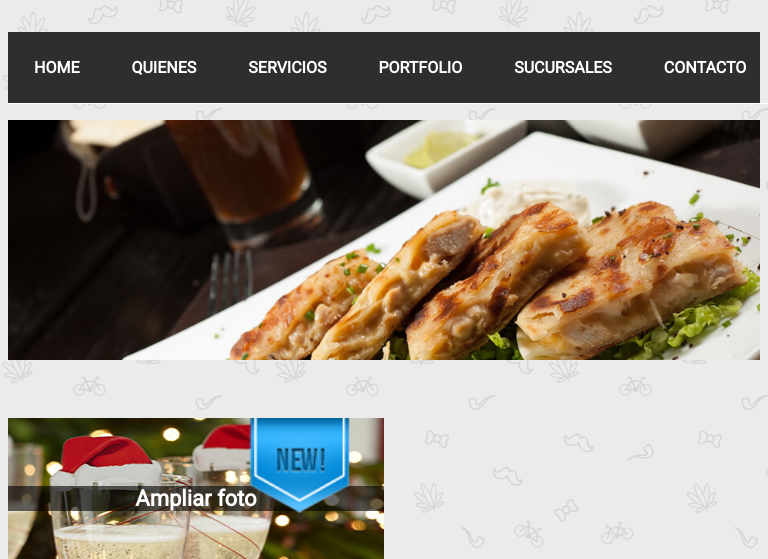
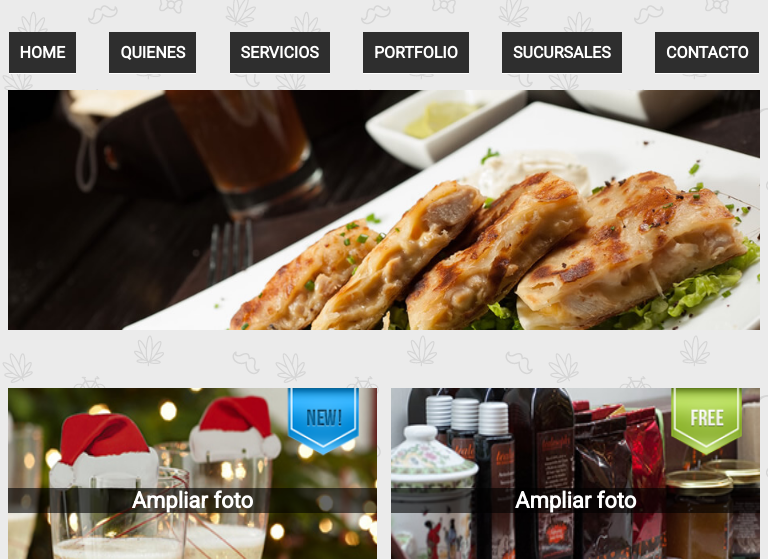
Before and after one commit to Fariiidd/restaurante, a plain HTML site: page index.html in a window 768 px wide. Shown: the part 241-800 px from the top of the page. Drawn offline with Linux system fonts and the light colour scheme.

Commit message:
Termine version tablet

```diff
--- a/css/style.css
+++ b/css/style.css
@@ -102,59 +102,82 @@ p {
     width: 20vw;
 }
 
-.banner{
+.banner {
     display: none;
 }
 
-@media(min-width:426px) and (max-width: 768px){
-
+@media(min-width:426px) and (max-width: 768px) {
     #estilo {
         display: flex;
         justify-content: space-around;
         font-size: 100%;
     }
-
     .main-nav ul li {
         padding: 26px;
         margin: 0px;
-
     }
-
-
-    #icono{
+    #icono {
         display: none;
     }
-
-
-    .estilo{
+    .estilo {
         background-color: rgba(0, 0, 0, 1);
     }
-
-
-
+    .zoom {
+        bottom: 16vh;
+    }
     /* Imagenes */
-
-
-    .special{
-        margin-left: -37%;
-        width: 14vw;
-
+    .special {
+        margin-left: -25%;
+        width: 10vw;
     }
-
-     .banner{
+    .banner {
         display: block;
     }
-
-
-
-
-
+    .photo {
+        height: 28vh;
+    }
     /* Flexbox */
-   .vip-products{
+    .vip-products {
         display: flex;
         flex-wrap: wrap;
-    width: 50%;
         justify-content: space-between;
     }
-
+    .product {
+        width: 48vw;
     }
+    /* Header*/
+    #estilo {
+        background-color: unset;
+    }
+    #home {
+        background-color: #2E2E2E;
+        padding: 11px;
+        margin-right: 27px;
+        margin-left: -1px;
+    }
+    #quienes {
+        background-color: #2E2E2E;
+        padding: 11px;
+        margin-right: 27px;
+    }
+    #servicios {
+        background-color: #2E2E2E;
+        padding: 11px;
+        margin-right: 27px;
+    }
+    #portfolio {
+        background-color: #2E2E2E;
+        padding: 11px;
+        margin-right: 27px;
+    }
+    #sucursales {
+        background-color: #2E2E2E;
+        padding: 11px;
+        margin-right: 27px;
+    }
+    #contacto {
+        background-color: #2E2E2E;
+        padding: 11px;
+        margin-right: -1px;
+    }
+}
--- a/index.html
+++ b/index.html
@@ -23,32 +23,32 @@
 
             <nav class="main-nav">
                 <ul id="estilo">
-                    <li><a href="#" style="text-decoration: none;"><b style="color: white;">HOME</b></a></li>
+                    <li id="home"><a href="#" style="text-decoration: none;"><b style="color: white;">HOME</b></63></li>
                     <br>
-                    <li><a href="#" style="text-decoration: none;"><b style="color: white;">QUIENES</b></a></li>
+                    <li id="quienes"><a href="#" style="text-decoration: none;"><b style="color: white;">QUIENES</b></a></li>
                     <br>
-                    <li>
+                    <li id="servicios">
                         <a href="#" style="text-decoration: none;">
                             <b style="color: white;">SERVICIOS</b>
                         </a>
                     </li>
                     <br>
-                    <li><a href="#" style="text-decoration: none;" style="color: white;"><b
+                    <li id="portfolio"><a href="#" style="text-decoration: none;" style="color: white;"><b
                                 style="color: white;">PORTFOLIO</b></a></li>
                     <br>
-                    <li><a href="#" style="text-decoration: none;" style="color: white;"><b
+                    <li id="sucursales"><a href="#" style="text-decoration: none;" style="color: white;"><b
                                 style="color: white;">SUCURSALES</b></a></li>
                     <br>
-                    <li><a href="#" style="text-decoration: none;" style="color: white;"><b
+                    <li id="contacto"><a href="#" style="text-decoration: none;" style="color: white;"><b
                                 style="color: white;">CONTACTO</b></a></li>
                 </ul>
             </nav>
         </header>
 
         <!-- banner -->
-		<section class="banner">
-			<img src="images/img-banner.jpg" alt="banner" style="width: 100%">
-		</section>
+        <section class="banner">
+            <img src="images/img-banner.jpg" alt="banner" style="width: 100%">
+        </section>
 
         <!-- productos -->
         <section class="vip-products">
```
Lines whose indentation alone changed are shown as unchanged.
